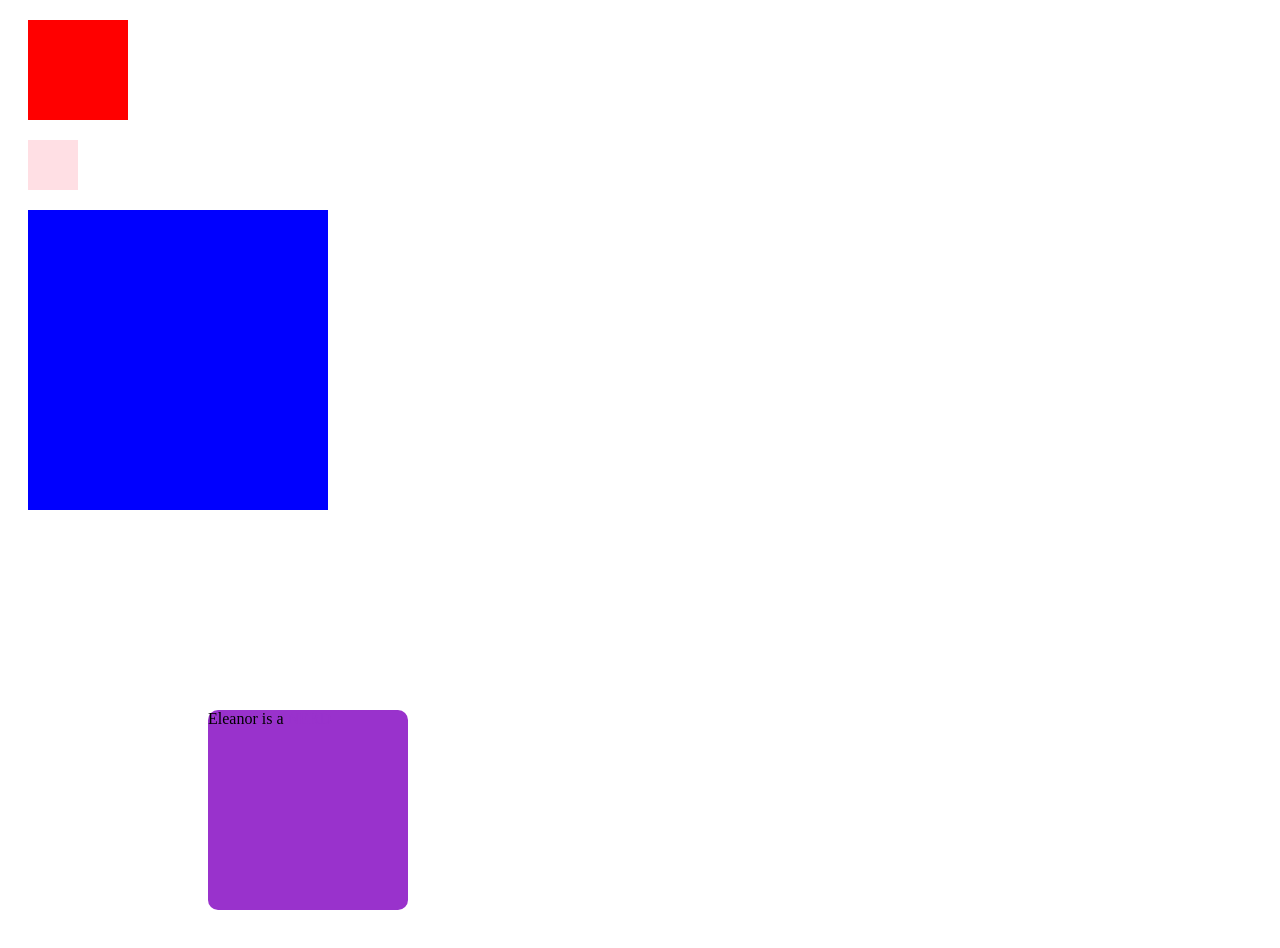
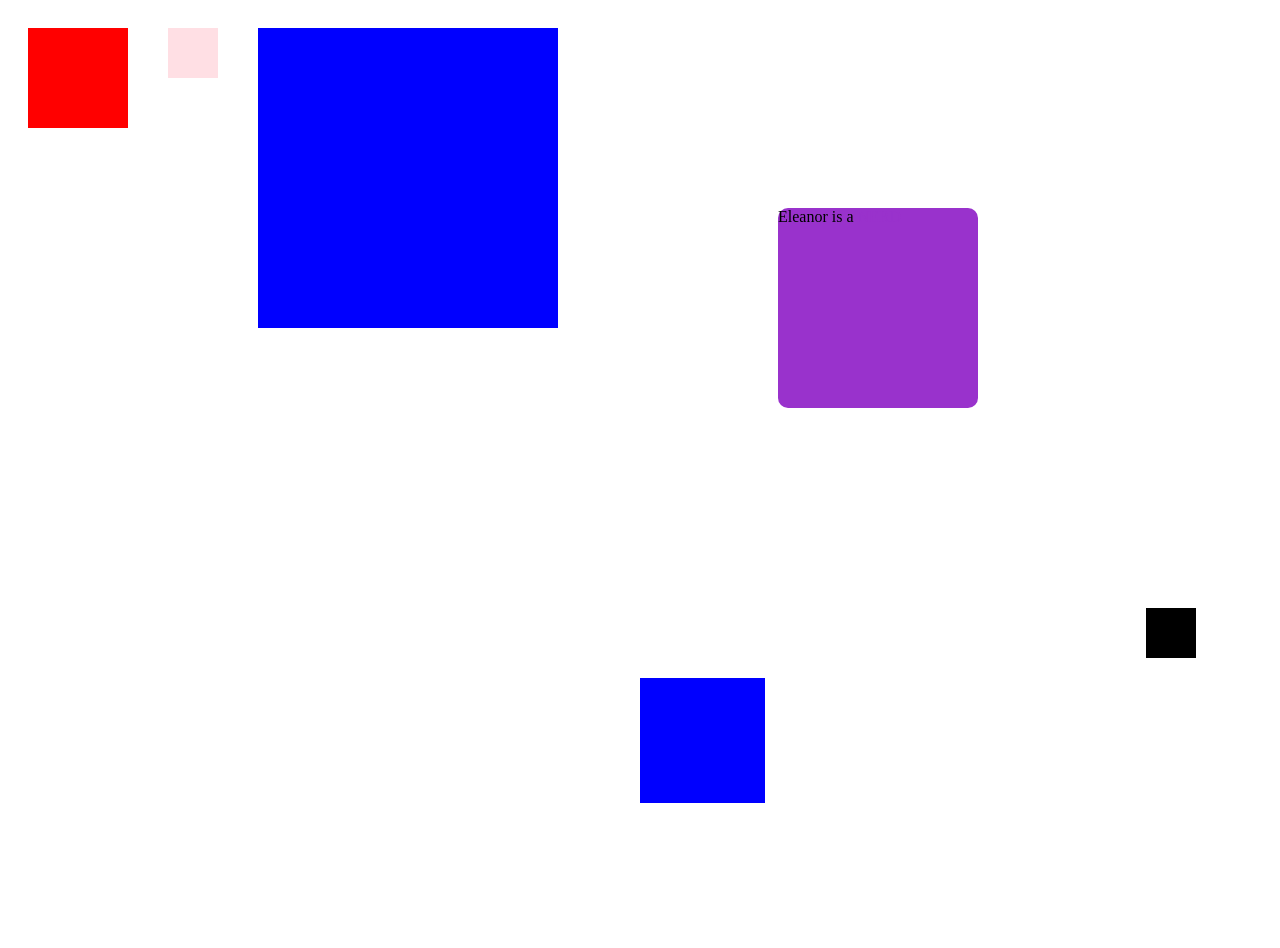
Before and after one commit to dennisgarbis/transitions, a plain HTML site: page starter.html in a window 1280 px wide. After the commit the page ends 831 px from the top, so only its background shows below. Drawn offline with Linux system fonts and the light colour scheme.

Commit message:
more transitions

```diff
--- a/starter.html
+++ b/starter.html
@@ -13,7 +13,7 @@
     <div class="box2"><a href="www.google.com" target="_blank">hi</a></div>
     <div class="box3">hell<span>o</span></div>
     <div class="box4"><span class="eleanor">Eleanor is a </span><span class="nerd">NERD</span></div>
-<div class="box5"></div>
+    <div class="box5">cool</div>
     <div class="box6"></div>
     <div class="box7"></div>
     <div class="box8"></div>
--- a/style.css
+++ b/style.css
@@ -1,3 +1,7 @@
+body {
+    display: flex;
+    flex-wrap: wrap;
+}
 .box1 {
     margin: 20px;
     width: 100px;
@@ -22,7 +26,7 @@
     height: 50px;
     background-color: pink;
     opacity: .5;
-    transition: all 1s ease;
+    transition: 1s ease-out;
 }
 
 .box2 > a {
@@ -94,3 +98,36 @@
     font-size: 100px;
     color: yellow;
 }
+.box5 {
+    background-color: black;
+    width: 50px;
+    height: 50px;
+    margin-left: 90%;
+    transition: 2.5s;
+}
+.box5:hover {
+    background-color: chartreuse;
+    border-radius: 25px;
+    margin-left: 50%;
+    display: flex;
+    justify-content: center;
+    align-items: center;
+    transform: rotate(-360deg) scale(3);
+}
+
+.box6 {
+    background-color: blue;
+    margin: 20px;
+    margin-left: 50%;
+    width: 125px;
+    height: 125px;
+    transition: 2s ease-in-out;
+}
+
+.box6:hover {
+    transform: skew(85deg, 5deg) rotate(1080deg);
+    background-color: red;
+    width: 15px;
+    height: 15px;
+
+}
```
Lines whose indentation alone changed are shown as unchanged.
